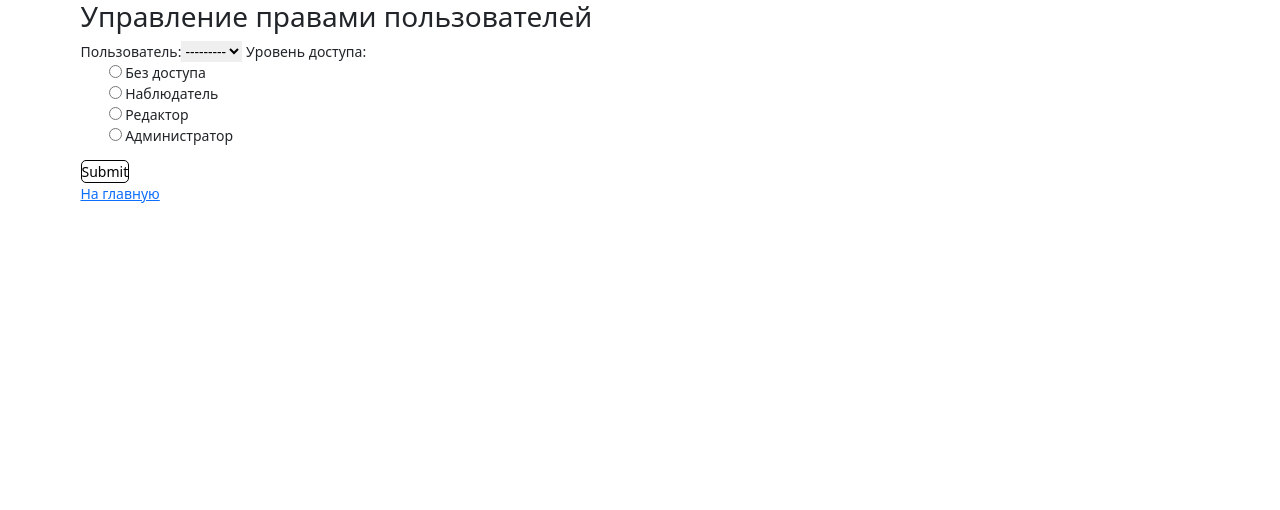
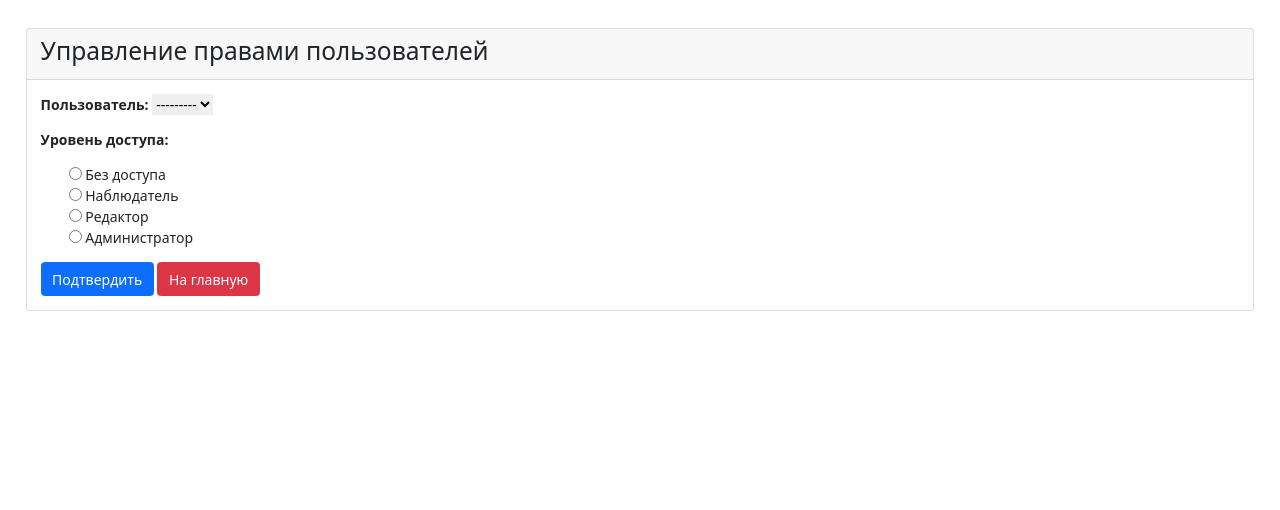
Before and after one commit to manndarinchik/web-database, a Django app: page /administration/ in a window 1280 px wide. Shown: the top 510 px of the page. Before the commit the page ends 203 px from the top, so only its background shows below. Run offline with Django 3.2, Linux system fonts and the light colour scheme.

Commit message:
Обновил стили админки

```diff
--- a/database_app/static/database_app/css/main.css
+++ b/database_app/static/database_app/css/main.css
@@ -164,13 +164,6 @@ td:nth-child(2) {
 }
 
 
-input {
-	border: 1px solid #000;
-	border-radius: 5px;
-	height: 100%;
-	background-color: rgba(0, 0, 0, 0);
-}
-
 .justButton {
     width: 100px;
 	height: 40px;
--- a/database_app/templates/database_app/admin.html
+++ b/database_app/templates/database_app/admin.html
@@ -2,20 +2,25 @@
 
 {% block content %}
 
-    <div class="container-sm">
-        <h2>Управление правами пользователей</h2>
+        <form action="" method="POST">
+            <div class="card" style="margin-top: 2rem; width: 100%;">
+                <div class="card-header">
+                    <h3 class="card-title">Управление правами пользователей</h3>
+                </div>
+                <div class="card-body">
+                    {% csrf_token %}
+                    <p><b>Пользователь: </b>{{ form.user }}</p>
+                    <p><b>Уровень доступа: </b>{{ form.permissions }}</p>
+                    <input class="btn btn-primary" type="submit" value="Подтвердить">
+                    <a class="btn btn-danger" href="{% url 'index' %}">На главную</a>
+                </div>
 
-        {% if changed %}
-            <p>Уровень доступа пользователя {{changed_user}} успешно изменен на {{changed_perm}}.</p>
-        {% endif %}
-
-        <form action="" method="POST">
-            {% csrf_token %}
-            {{ form }}
-            <input type="submit" value="Submit">
+                {% if changed %}
+                <div class="card-footer">
+                    <p>Уровень доступа пользователя <b>{{changed_user}}</b> успешно изменен на <b>{{changed_perm}}</b>.</p>
+                </div>
+                {% endif %}
+            </div>
         </form>
 
-        <p><a href={% url 'index' %}>На главную</a></p>
-    </div>
-
 {% endblock %}
```
